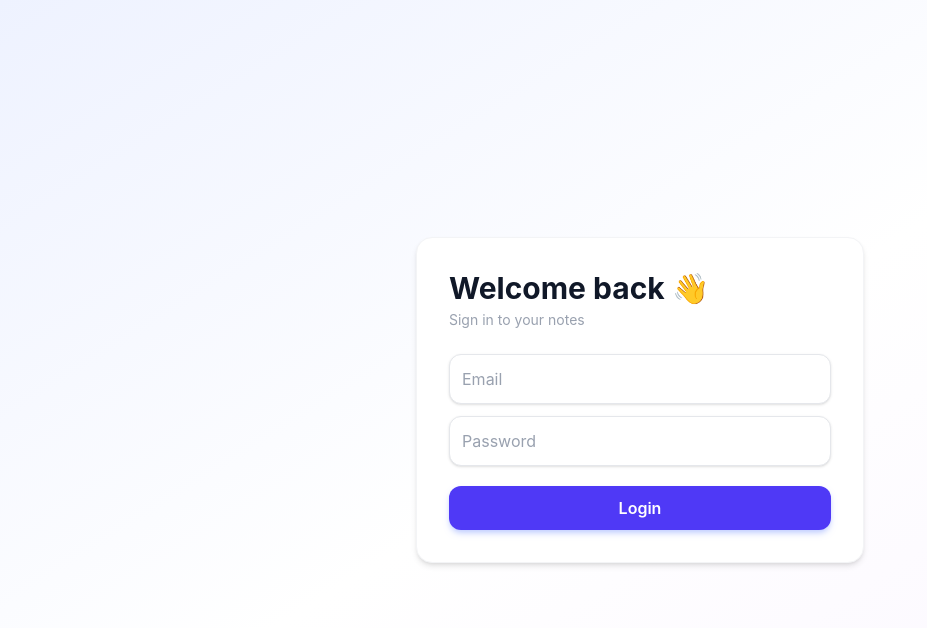
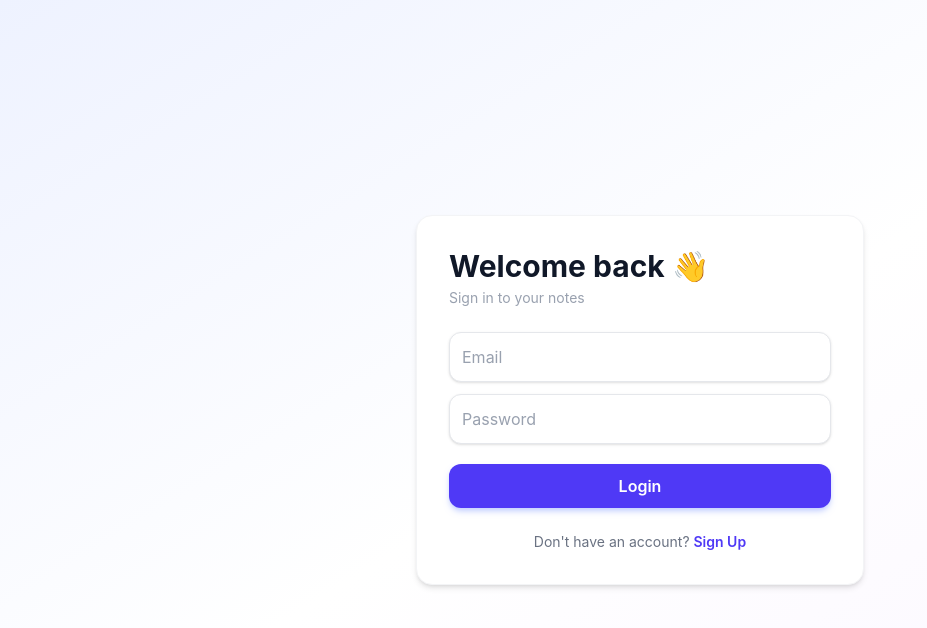
Before and after one commit to arundhatiharnoorkar/Second-Brain-App, a React (Vite) app in the folder client/: page /signin in a window 1280 px wide. Shown: the top 628 px of the page, without its empty margins (0-927 px from the left). Built offline with nearby package versions, Linux system fonts and the light colour scheme; no server answers.

Commit message:
Added signup

```diff
--- a/client/src/pages/Login.tsx
+++ b/client/src/pages/Login.tsx
@@ -1,6 +1,6 @@
 import { useState } from "react";
 import axios from "axios";
-import { useNavigate } from "react-router-dom";
+import { useNavigate, Link} from "react-router-dom";
 import toast from "react-hot-toast";
 const API = import.meta.env.VITE_API_URL;
 
@@ -87,6 +87,19 @@ function Login() {
 )}
 
 
+<div className="mt-6 text-center">
+  <p className="text-gray-500 text-sm">
+    Don't have an account?{" "}
+    <Link
+      to="/signup"
+      className="text-indigo-600 font-semibold hover:text-indigo-700 hover:underline transition"
+    >
+      Sign Up
+    </Link>
+  </p>
+</div>
+
+
       </div>
     </div>
   );
```
